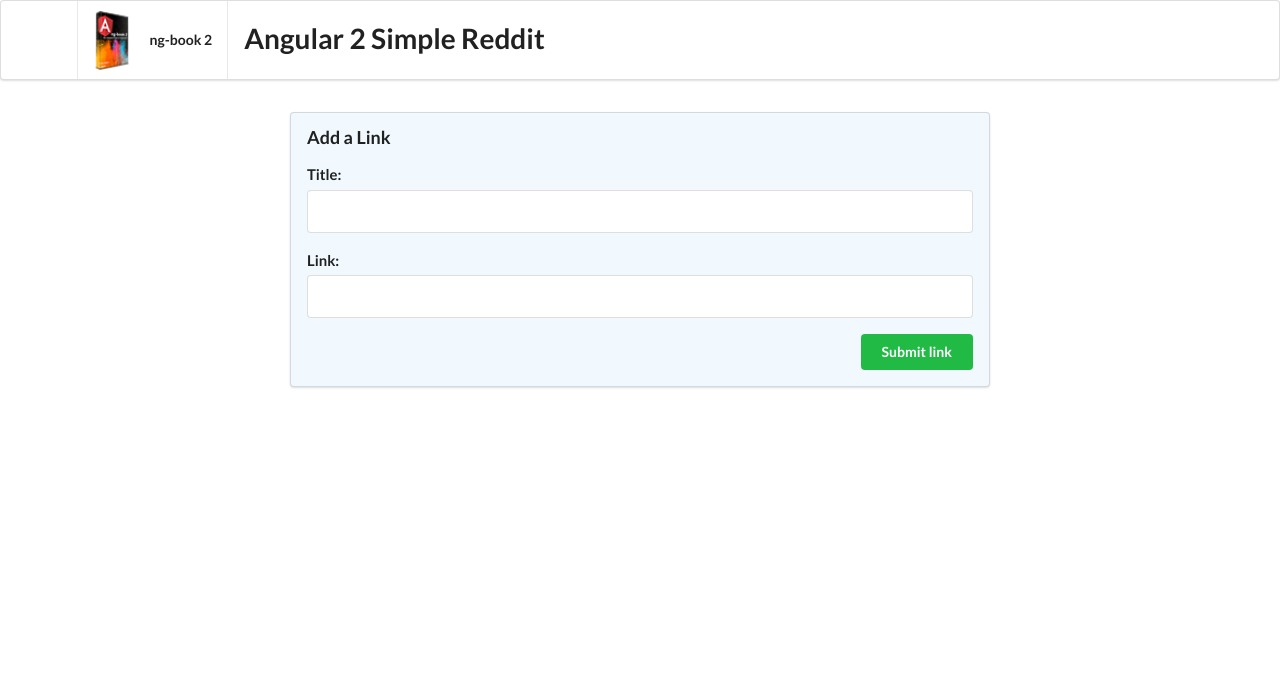
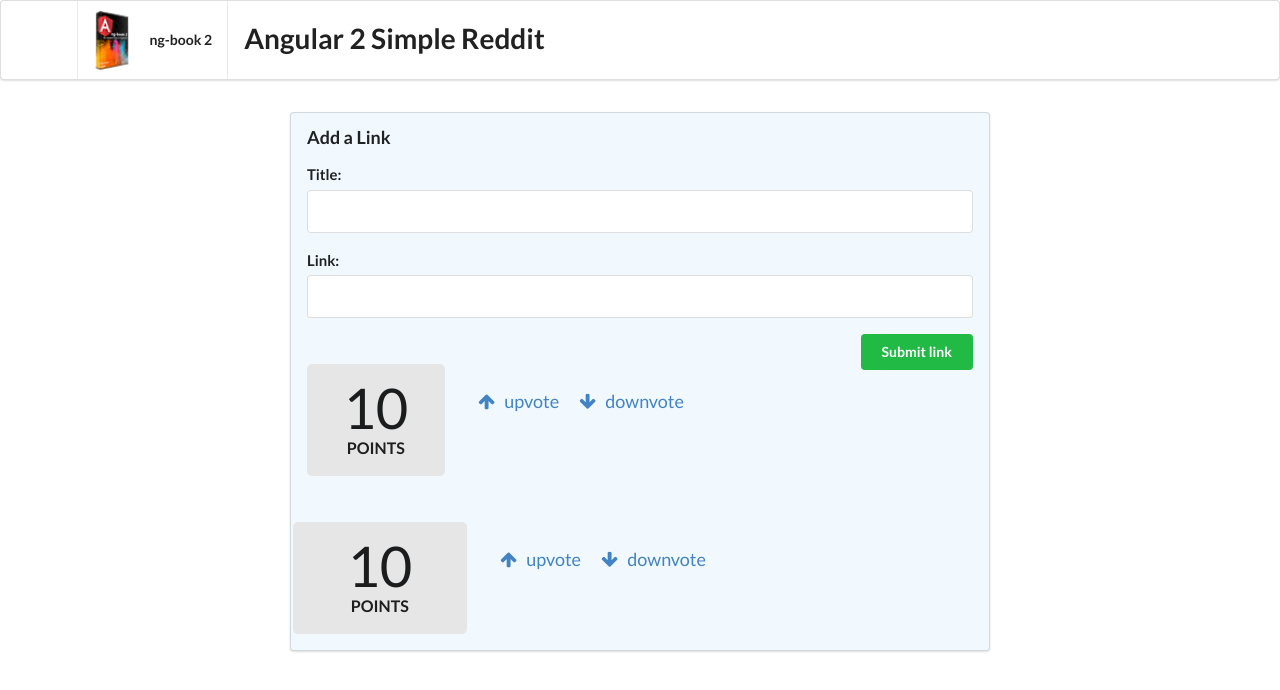
Before and after one commit to yongbingYang/ng-book2-Train, an Angular app in the folder angular2-reddit/: page / in a window 1280 px wide. Shown: the top 690 px of the page. Built offline with nearby package versions, Linux system fonts and the light colour scheme.

Commit message:
字段拆分进行模型封装提交

```diff
--- a/angular2-reddit/src/app/app.component.html
+++ b/angular2-reddit/src/app/app.component.html
@@ -3,7 +3,7 @@
 
   <div class="field">
     <label for="title">Title:</label>
-      <input name="title" #newtitle>  <!-- changed -->
+    <input name="title" #newtitle> <!-- changed -->
   </div>
   <div class="field">
     <label for="link">Link:</label>
@@ -11,9 +11,18 @@
   </div>
 
   <!-- added this button -->
-    <button (click)="addArticle(newtitle, newlink)"
-            class="ui positive right floated button">
+  <div class="row">
+    <div class="col-xs- col-sm- col-md- col-lg-">
+      <button (click)="addArticle(newtitle, newlink)" class="ui positive right floated button">
         Submit link
       </button>
+    </div>
+  </div>
 
+  <div class="ui grid posts">
+    <app-article></app-article>
+  </div>
+  <div class="ui grid posts">
+    <app-article></app-article>
+  </div>
 </form>
--- a/angular2-reddit/src/app/app.module.ts
+++ b/angular2-reddit/src/app/app.module.ts
@@ -3,10 +3,12 @@ import { NgModule } from '@angular/core';
 
 import { AppRoutingModule } from './app-routing.module';
 import { AppComponent } from './app.component';
+import { ArticleComponent } from './article/article.component';
 
 @NgModule({
   declarations: [
-    AppComponent
+    AppComponent,
+    ArticleComponent
   ],
   imports: [
     BrowserModule,
--- /dev/null
+++ b/angular2-reddit/src/app/article/article.component.html
@@ -0,0 +1,29 @@
+<div class="four wide column center aligned votes">
+    <div class="ui statistic">
+      <div class="value">
+        {{ article.votes }}
+      </div>
+      <div class="label">
+        Points
+      </div>
+    </div>
+  </div>
+  <div class="twelve wide column">
+    <a class="ui large header" href="{{ link }}">
+      {{ title }}
+    </a>
+    <ul class="ui big horizontal list voters">
+      <li class="item">
+        <a href (click)="voteUp()">
+          <i class="arrow up icon"></i>
+            upvote
+          </a>
+      </li>
+      <li class="item">
+        <a href (click)="voteDown()">
+          <i class="arrow down icon"></i>
+          downvote
+        </a>
+      </li>
+    </ul>
+  </div>
--- /dev/null
+++ b/angular2-reddit/src/app/article/article.component.ts
@@ -0,0 +1,35 @@
+import { Component, OnInit } from '@angular/core';
+import { Article } from './article.model';
+import { Title } from '@angular/platform-browser';
+
+@Component({
+  selector: 'app-article',
+  templateUrl: './article.component.html',
+  styleUrls: ['./article.component.css'],
+  // tslint:disable-next-line:use-host-property-decorator
+  host: {
+    class: 'row'
+  }
+})
+export class ArticleComponent implements OnInit {
+
+  article: Article;
+
+  constructor() {
+    this.article = new Article('Angular 2', 'http://angular.io', 10);
+  }
+
+  voteUp(): boolean {
+    this.article.voteUp();
+    return false;
+  }
+
+  voteDown(): boolean {
+    this.article.voteDown();
+    return false;
+  }
+
+  ngOnInit() {
+  }
+
+}
--- /dev/null
+++ b/angular2-reddit/src/app/article/article.model.ts
@@ -0,0 +1,29 @@
+export class Article {
+    title: string;
+    link: string;
+    votes: number;
+
+    constructor(title: string, link: string, votes?: number) {
+        this.title = title;
+        this.link = link;
+        this.votes = votes || 0;
+    }
+
+    voteUp() {
+        this.votes += 1;
+        return false;
+    }
+
+    voteDown() {
+        this.votes -= 1;
+    }
+
+    domain(): string {
+        try {
+            const link: string = this.link.split('//')[1];
+            return link.split('/')[0];
+        } catch (error) {
+            return null;
+        }
+    }
+}
```
Also changed, not shown: angular2-reddit/src/app/article/article.component.css (added), 1 other file (tests, documents, lock files or other folders). Lines whose indentation alone changed are shown as unchanged.
